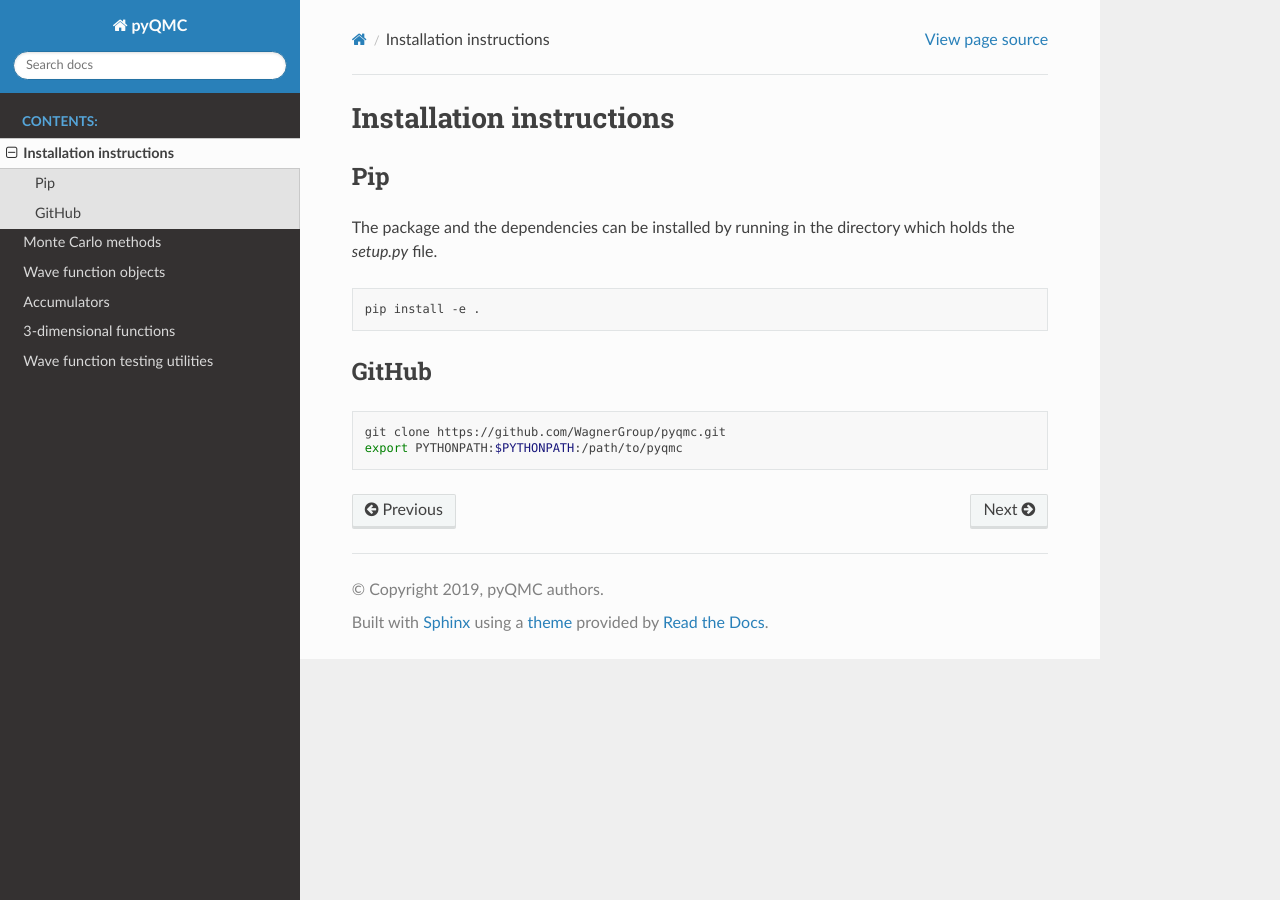
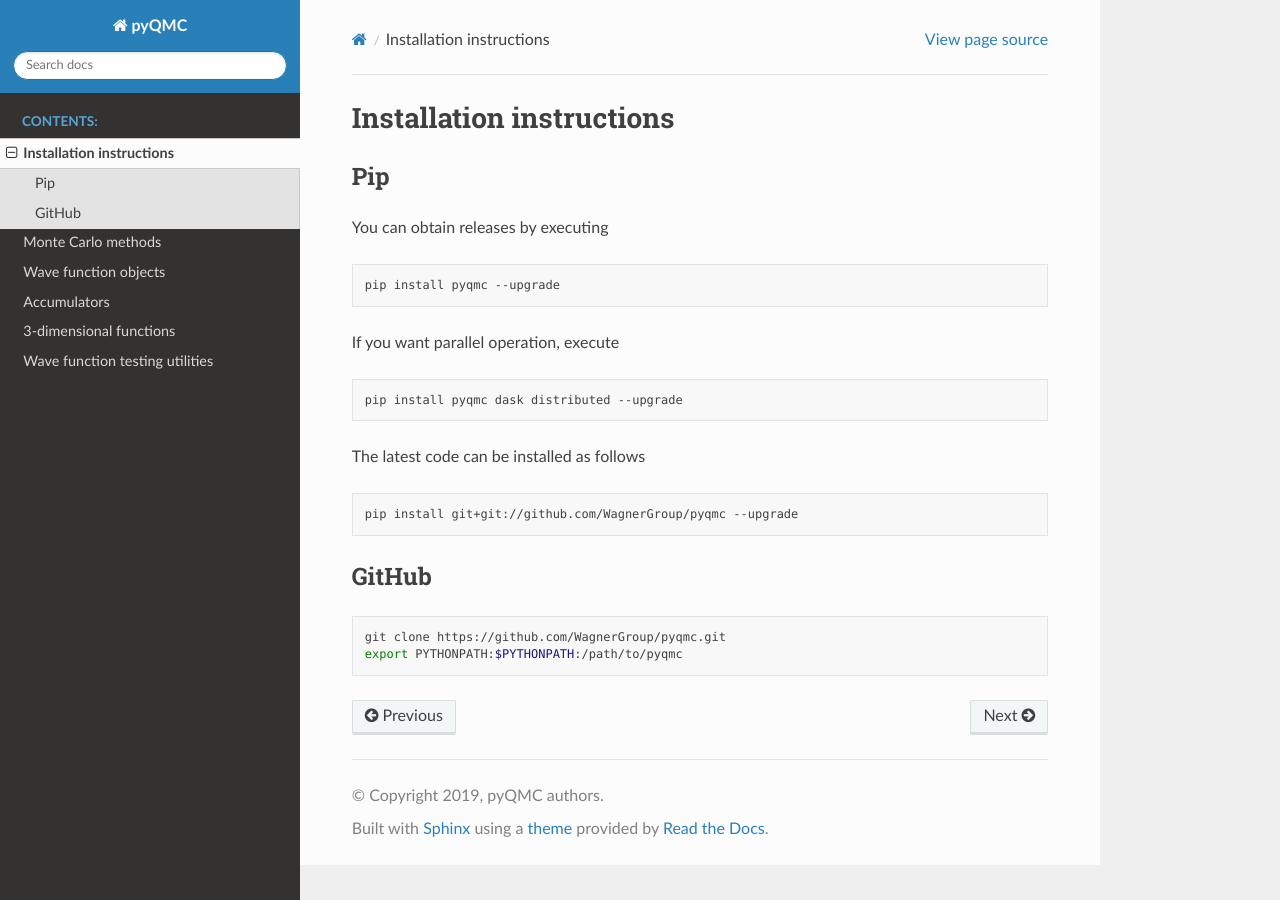
Before and after one commit to WagnerGroup/pyqmc, a Sphinx documentation site: the page built from doc/source/install.rst, in a window 1280 px wide. Built offline with Sphinx 7.4.7 and the Read the Docs theme 2.0.0, drawn with Linux system fonts in a browser that asks for light colours.

Commit message:
Improved the documentation.

```diff
--- a/doc/source/install.rst
+++ b/doc/source/install.rst
@@ -5,11 +5,23 @@ Installation instructions
 Pip
 -------------------------------
 
-The package and the dependencies can be installed by running in the directory which holds the `setup.py` file.
+You can obtain releases by executing
 
 .. code-block:: bash
 
-  pip install -e .
+  pip install pyqmc --upgrade
+
+If you want parallel operation, execute
+
+.. code-block:: bash
+
+  pip install pyqmc dask distributed --upgrade
+
+The latest code can be installed as follows
+
+.. code-block:: bash
+
+  pip install git+git://github.com/WagnerGroup/pyqmc --upgrade
 
 GitHub
 --------------------------------
--- a/doc/source/wavefunction.rst
+++ b/doc/source/wavefunction.rst
@@ -1,3 +1,4 @@
+=================================
 Wave function objects
 =================================
 
@@ -52,9 +53,10 @@ Jastrow factor
 .. automodule:: pyqmc.jastrowspin
    :members:
 
-----------------------
+--------------------------------------------
 Multiple Slater determinant
-----------------------
+--------------------------------------------
+
 
 .. automodule:: pyqmc.multislater
    :members:
```
Also changed, not shown: 1 other file.
